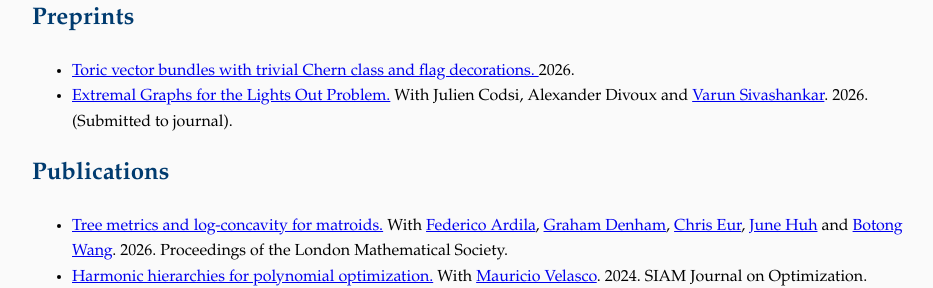
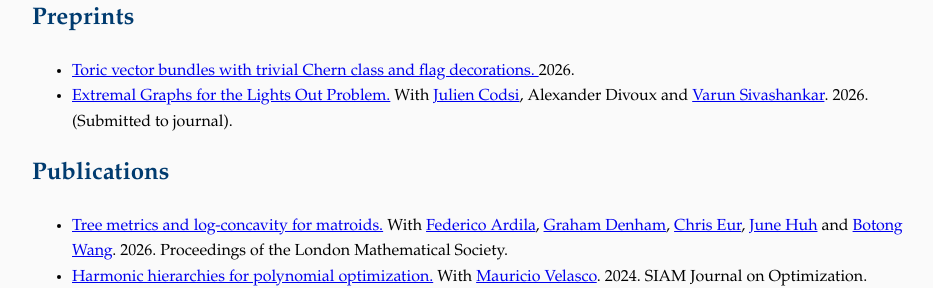
Before and after one commit to SergioCS147/sergiocs147.github.io, a Jekyll site: the page built from index.md, in a window 1280 px wide. Shown: the part 458-746 px from the top of the page, without its empty margins (158-1091 px from the left). Built offline with Jekyll 4.4.1, drawn with Linux system fonts in a browser that asks for light colours; our own code applies the rules of GitHub Pages for plain Markdown files; part of the change alters nothing that is shown.

```diff
--- a/index.md
+++ b/index.md
@@ -33,7 +33,7 @@
 <h2><strong> Preprints </strong></h2>
 <ul>
   <li> <a href="https://arxiv.org/abs/2609.17898"> Toric vector bundles with trivial Chern class and flag decorations. </a> 2026. </li>
-  <li> <a href="https://arxiv.org/abs/2602.07241"> Extremal Graphs for the Lights Out Problem.</a> With Julien Codsi, Alexander Divoux and <a href="https://varunsivashankar.com">Varun Sivashankar</a>. 2026. (Submitted to journal). </li>
+  <li> <a href="https://arxiv.org/abs/2602.07241"> Extremal Graphs for the Lights Out Problem.</a> With <a href="https://juliencodsi.com/index-en.html">Julien Codsi</a>, Alexander Divoux and <a href="https://varunsivashankar.com">Varun Sivashankar</a>. 2026. (Submitted to journal). </li>
 </ul>
 
 <h2><strong> Publications </strong> </h2>
```
